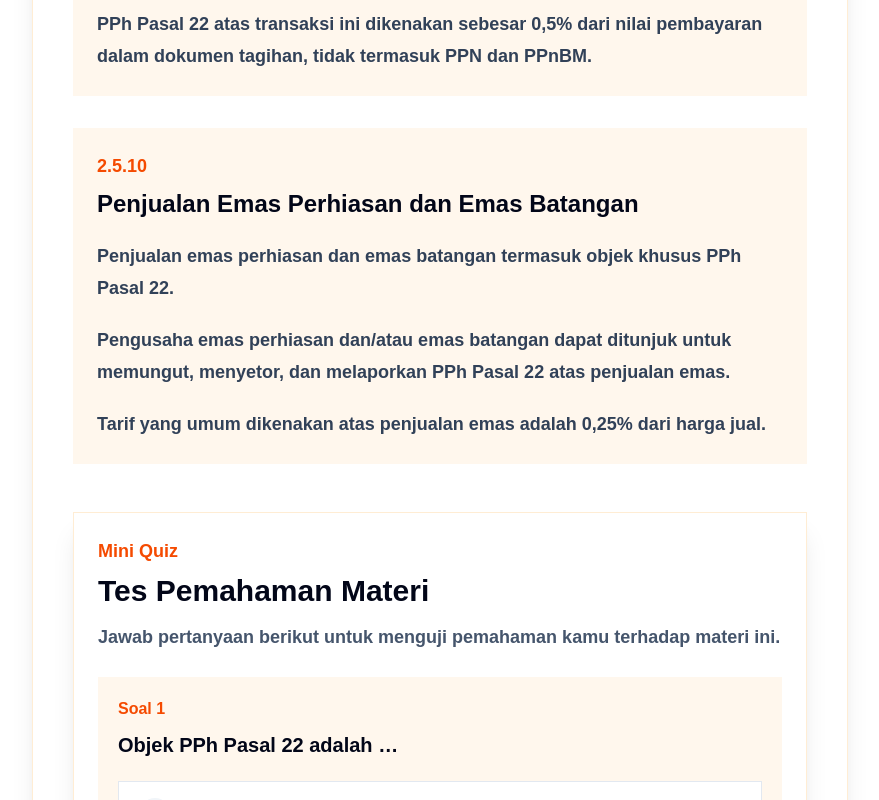
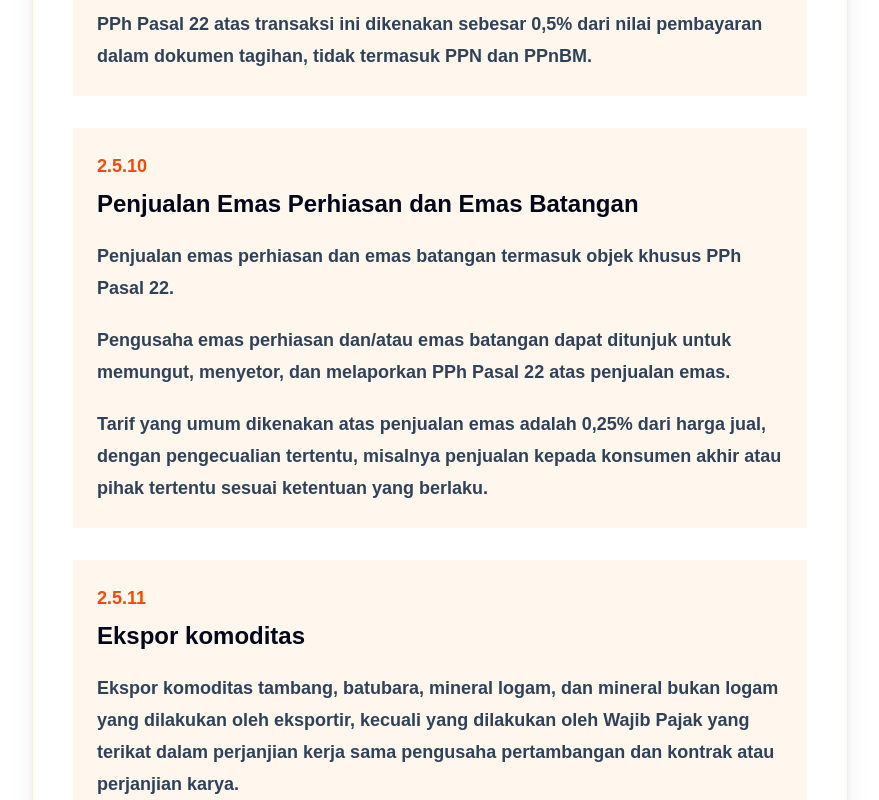
Before and after one commit to haiqal-nur/pajak-says, a Next.js app in the folder pajak-says/: page /materi/objek in a window 1280 px wide. Shown: the part 4240-5040 px from the top of the page, without its empty margins (400-1279 px from the left). Built offline with nearby package versions, Linux system fonts and the light colour scheme.

Commit message:
revition materi

```diff
--- a/pajak-says/app/materi/objek/page.tsx
+++ b/pajak-says/app/materi/objek/page.tsx
@@ -96,7 +96,14 @@ export default function ObjekPage() {
           content: [
             "Penjualan emas perhiasan dan emas batangan termasuk objek khusus PPh Pasal 22.",
             "Pengusaha emas perhiasan dan/atau emas batangan dapat ditunjuk untuk memungut, menyetor, dan melaporkan PPh Pasal 22 atas penjualan emas.",
-            "Tarif yang umum dikenakan atas penjualan emas adalah 0,25% dari harga jual.",
+            "Tarif yang umum dikenakan atas penjualan emas adalah 0,25% dari harga jual, dengan pengecualian tertentu, misalnya penjualan kepada konsumen akhir atau pihak tertentu sesuai ketentuan yang berlaku.",
+          ],
+        },
+        {
+          number: "2.5.11",
+          title: "Ekspor komoditas",
+          content: [
+            "Ekspor komoditas tambang, batubara, mineral logam, dan mineral bukan logam yang dilakukan oleh eksportir, kecuali yang dilakukan oleh Wajib Pajak yang terikat dalam perjanjian kerja sama pengusaha pertambangan dan kontrak atau perjanjian karya.",
           ],
         },
       ]}
--- a/pajak-says/app/materi/rumus/page.tsx
+++ b/pajak-says/app/materi/rumus/page.tsx
@@ -55,7 +55,7 @@ export default function RumusPage() {
               "PPh Pasal 22 Impor adalah pajak yang dipungut atas kegiatan impor.",
               "Tarif PPh Pasal 22 Impor adalah tarif yang berlaku atas impor, misalnya 2,5% atau 7,5%.",
               "Nilai Impor adalah nilai barang impor yang digunakan sebagai dasar perhitungan kewajiban kepabeanan. Terdiri dari Cost, Insurance, dan Freight (CIF) + Bea Masuk",
-              "Bea Masuk pungutan negara atas barang impor. Nilai impor + Bea Masuk dan pungutan lainnya disebut sebagai dasar perhitungan PPh Pasal 22 impor.",
+              "Bea Masuk pungutan negara atas barang impor. Nilai impor yang didalamnya Bea Masuk dan pungutan lainnya disebut sebagai dasar perhitungan PPh Pasal 22 impor.",
             ],
           },
           {
--- a/pajak-says/app/materi/sifat/page.tsx
+++ b/pajak-says/app/materi/sifat/page.tsx
@@ -17,7 +17,7 @@ export default function SifatPage() {
           content: [
             "PPh Pasal 22 final adalah PPh Pasal 22 yang setelah dipungut tidak dapat dikreditkan lagi dalam SPT Tahunan.",
             "Artinya, kewajiban pajak atas transaksi tersebut dianggap selesai pada saat pajak dipungut.",
-            "Contoh PPh Pasal 22 yang dapat bersifat final adalah PPh Pasal 22 atas penjualan BBM, BBG, dan pelumas kepada penyalur atau agen tertentu.",
+            "Contoh PPh Pasal 22 yang bersifat final adalah PPh Pasal 22 atas penjualan bahan bakar minyak dan bahan bakar gas oleh produsen atau importir kepada penyalur atau agen. Karena bersifat final, pajak tersebut tidak diperhitungkan lagi sebagai kredit pajak dalam perhitungan PPh Tahunan.",
           ],
         },
         {
--- a/pajak-says/app/materi/tarif/page.tsx
+++ b/pajak-says/app/materi/tarif/page.tsx
@@ -85,6 +85,7 @@ export default function TarifPage() {
             content: [
               "Tarif PPh Pasal 22 atas penjualan BBM, BBG, dan pelumas ditentukan berdasarkan jenis produk dan pihak pembelinya.",
               "Perlakuan final berlaku atas penjualan BBM, BBG, dan pelumas oleh produsen atau importir kepada penyalur atau agen.",
+              "Dari sisi sifat pemungutan, PPh Pasal 22 atas penjualan bahan bakar minyak dan bahan bakar gas oleh produsen atau importir kepada penyalur atau agen bersifat final. Sementara itu, pemungutan atas penjualan kepada selain penyalur atau agen bersifat tidak final dan dapat diperhitungkan sebagai pembayaran PPh dalam tahun berjalan.",
             ],
             tables: [
               {
@@ -134,7 +135,8 @@ export default function TarifPage() {
           title: "Tarif PPh Pasal 22 atas Penjualan Emas",
           content: [
             "Penjualan emas perhiasan dan emas batangan dapat dikenakan PPh Pasal 22 oleh pihak yang ditunjuk.",
-            "Tarif yang sering digunakan dalam ketentuan PPh Pasal 22 atas penjualan emas adalah 0,25% dari harga jual.",
+            "Tarif yang sering digunakan dalam ketentuan PPh Pasal 22 atas penjualan emas adalah 0,25% dari harga jual emas perhiasan atau emas batangan, dengan memperhatikan pengecualian tertentu, misalnya penjualan kepada konsumen akhir, Wajib Pajak UMKM yang dikenai PPh final, atau Wajib Pajak yang memiliki Surat Keterangan Bebas PPh Pasal 22.",
+            "Objek ini penting karena emas merupakan barang bernilai tinggi dan sering diperdagangkan, sehingga perlu ada mekanisme pemungutan agar transaksi tercatat dalam sistem perpajakan.",
           ],
         },
         {
```
